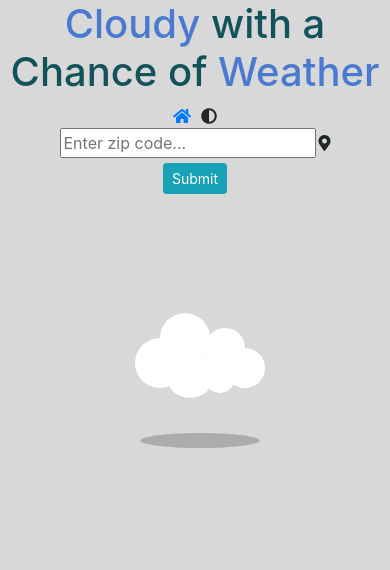
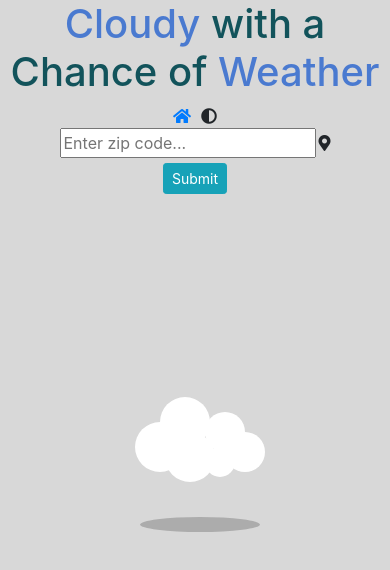
Before and after one commit to gbaek3/React-Weather-App, a React (Create React App) app: page / in a window 390 px wide. Shown: the top 570 px of the page. Built offline with nearby package versions, Linux system fonts and the light colour scheme.

Commit message:
mobile changes

```diff
--- a/src/App.css
+++ b/src/App.css
@@ -197,6 +197,10 @@ body{
 	.fiveDayDesc{
 		font-size:8px;
 	}
+	.cloudy {
+		top: 50%;
+		z-index: -1;
+	}
 }
 
 @media screen and (max-width: 992px) {
@@ -209,4 +213,9 @@ body{
 	.fiveDayDesc{
 		font-size:10px;
 	}
+
+	.cloudy {
+		top: 50%;
+		z-index: -1;
+	}
 }
```
